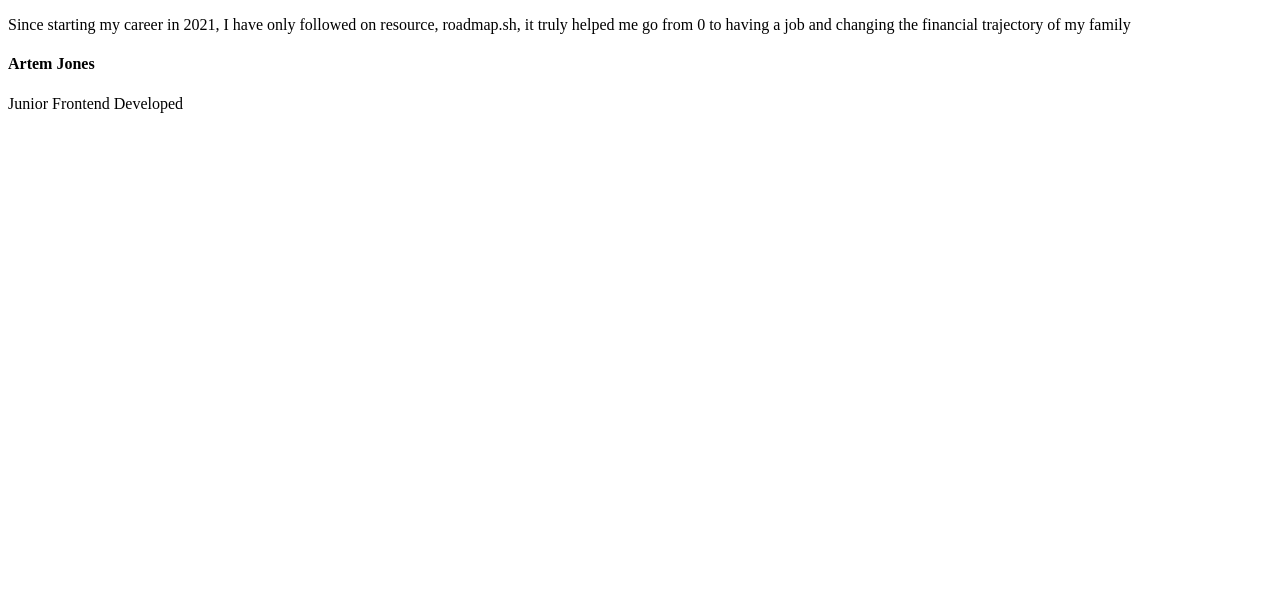
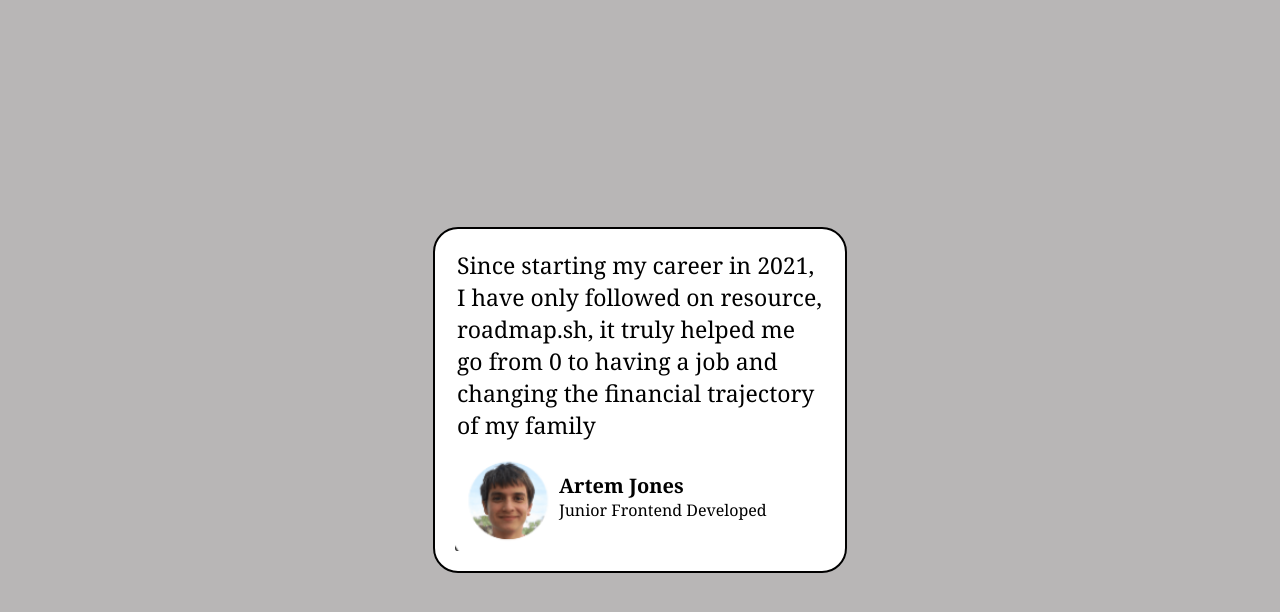
Before and after one commit to luisbatistil/Testimonial-Cards, a plain HTML site: page index.html in a window 1280 px wide. Drawn offline with Linux system fonts and the light colour scheme.

Commit message:
Created testimonial Card 1

```diff
--- a/index.html
+++ b/index.html
@@ -17,8 +17,11 @@
           </p>
         </div>
         <div id="profile">
-          <h4>Artem Jones</h4>
-          <p>Junior Frontend Developed</p>
+          <img src="/Testimony1.png" alt="profile" />
+          <div id="name-occupation">
+            <h4>Artem Jones</h4>
+            <p>Junior Frontend Developed</p>
+          </div>
         </div>
       </div>
     </div>
--- a/style.css
+++ b/style.css
@@ -0,0 +1,53 @@
+body {
+    margin:0;
+    padding:0;
+}
+#Testimonial-1 {
+    background-color: rgb(184, 182, 182);
+    height: 100vh;
+    display: flex;
+    justify-content: center;
+    align-items: center;
+}
+
+#card {
+    background-color: white;
+    border-radius: 25px;
+    padding: 20px;
+    width: 370px;
+    min-height: 300px;
+    border: solid black 2px;
+    display: flex;
+    justify-content: center;
+    align-items: center;
+    flex-direction: column;
+    font-family: cambria;
+}
+
+#testimony {
+    font-size: 23px;
+}
+
+#profile{
+    display: flex;
+    flex-direction: row;
+    margin-top: 5;
+    row-gap: 20px;
+    width: 100%;
+}
+
+#name-occupation, h4, p{
+    margin-top: auto;
+    margin-bottom: auto;
+    margin-left: 2px;
+}
+
+#name-occupation > h4{
+    font-size: 20px;
+}
+
+
+img {
+    height: 110px;
+    width: 100px;
+}
```
